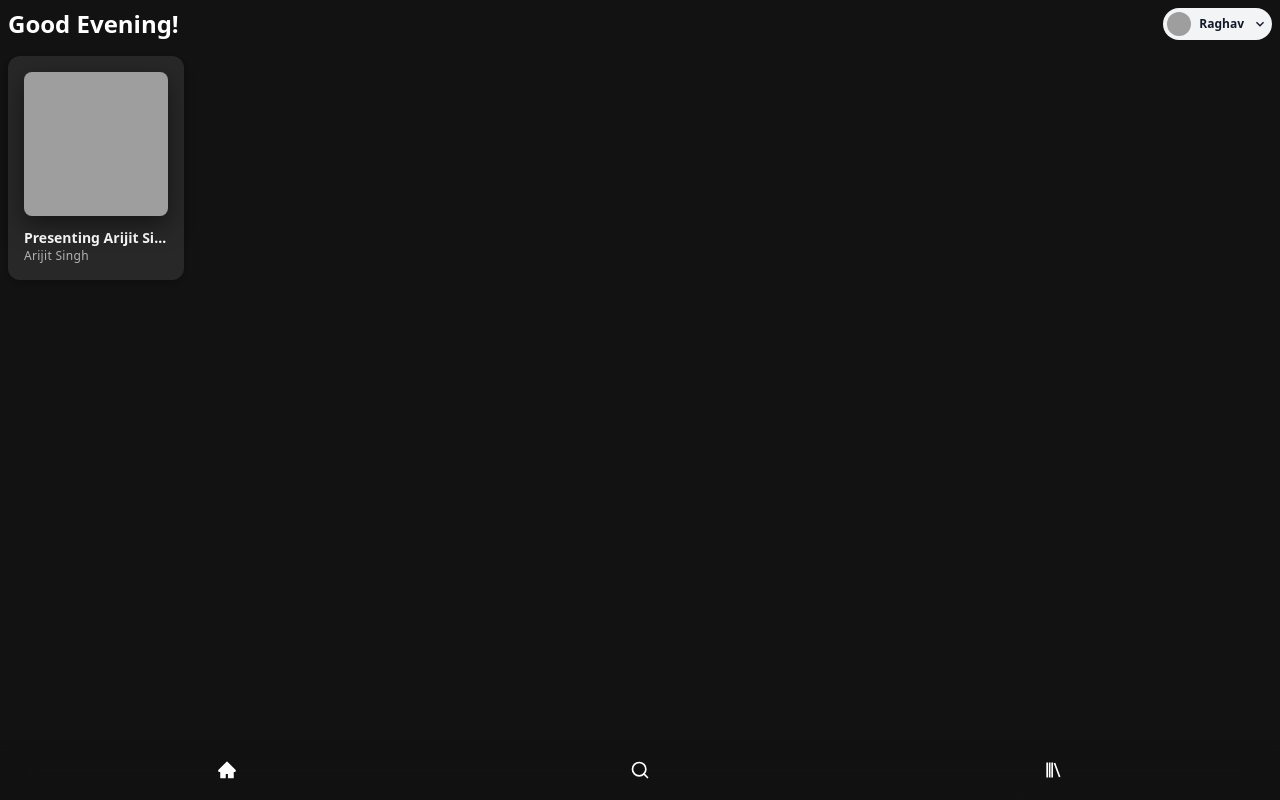
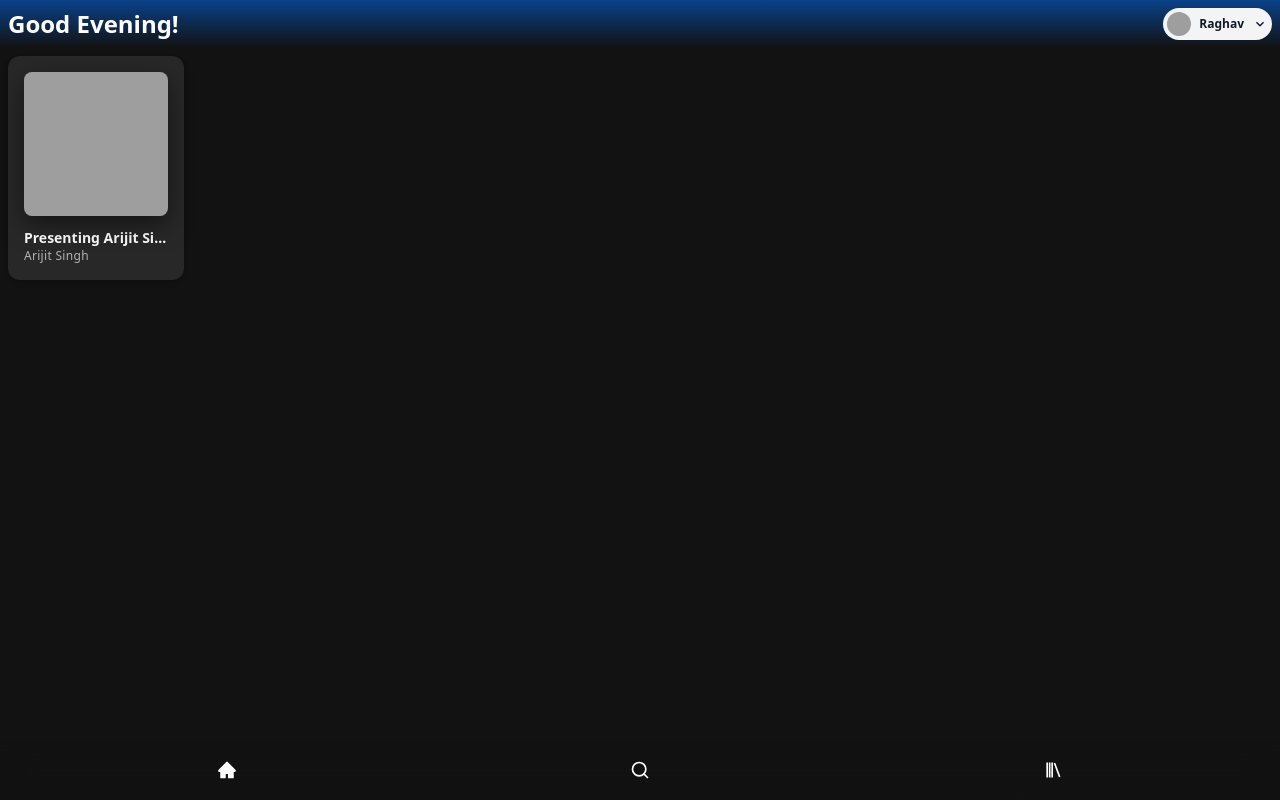
Before and after one commit to Raghav-45/Sickify, a React (Vite) app: page / in a window 1280 px wide. Built offline with nearby package versions, Linux system fonts and the light colour scheme; grey boxes are pictures that could not be loaded.

Commit message:
Update App.jsx

```diff
--- a/src/App.jsx
+++ b/src/App.jsx
@@ -19,7 +19,7 @@ function App() {
 
   return (
     <div className='h-[100vh] bg-center bg-dark'>
-      <div className='flex text-white h-auto w-full px-2 pt-2 pb-2 bg-gradient-to-b from-[#0071F]/50 to-dark'>
+      <div className='flex text-white h-auto w-full px-2 pt-2 pb-2 bg-gradient-to-b from-[#0071FF]/50 to-dark'>
         <div className='flex-1 text-2xl font-bold align-middle items-center'>
           <h1>
             Good {greetByTime()}!
```
